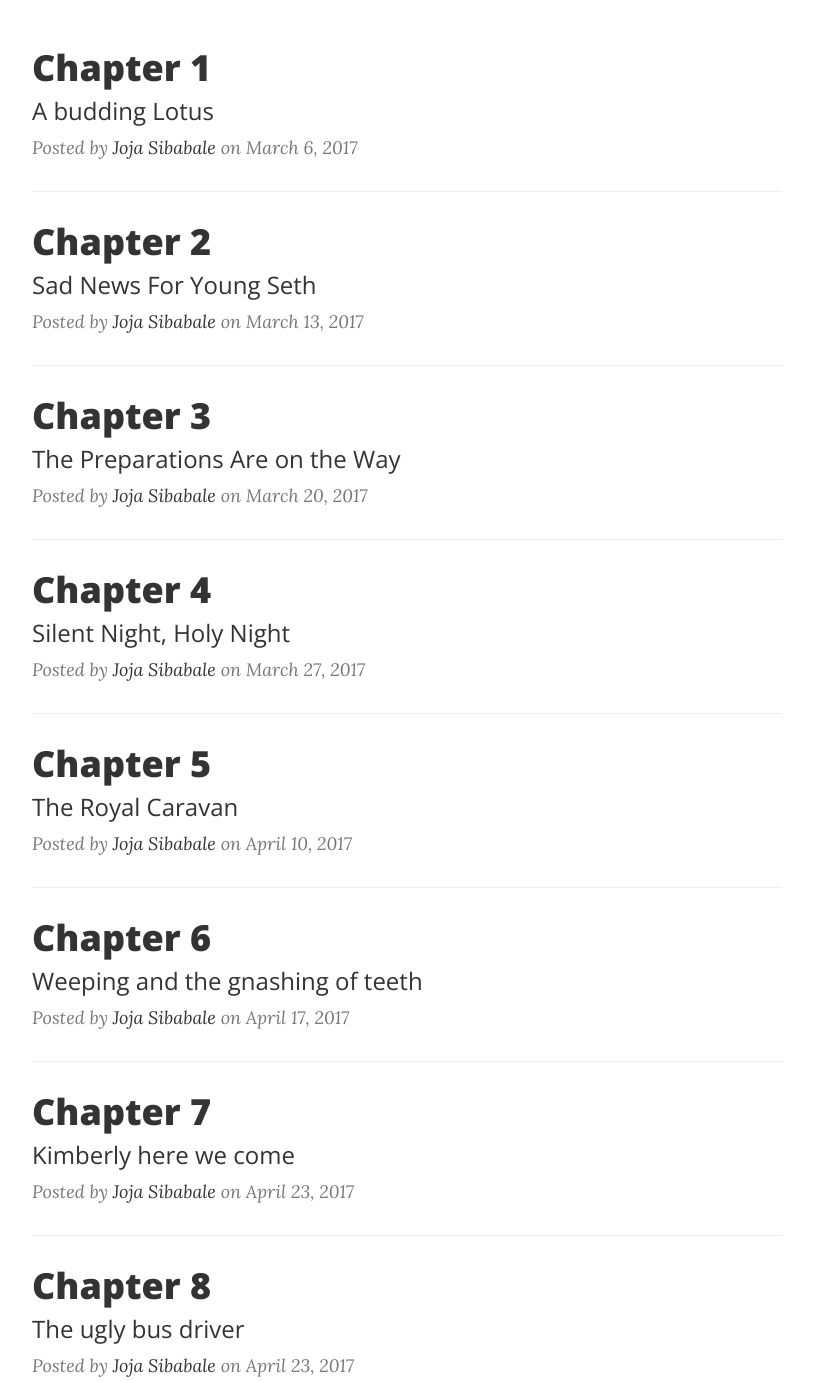
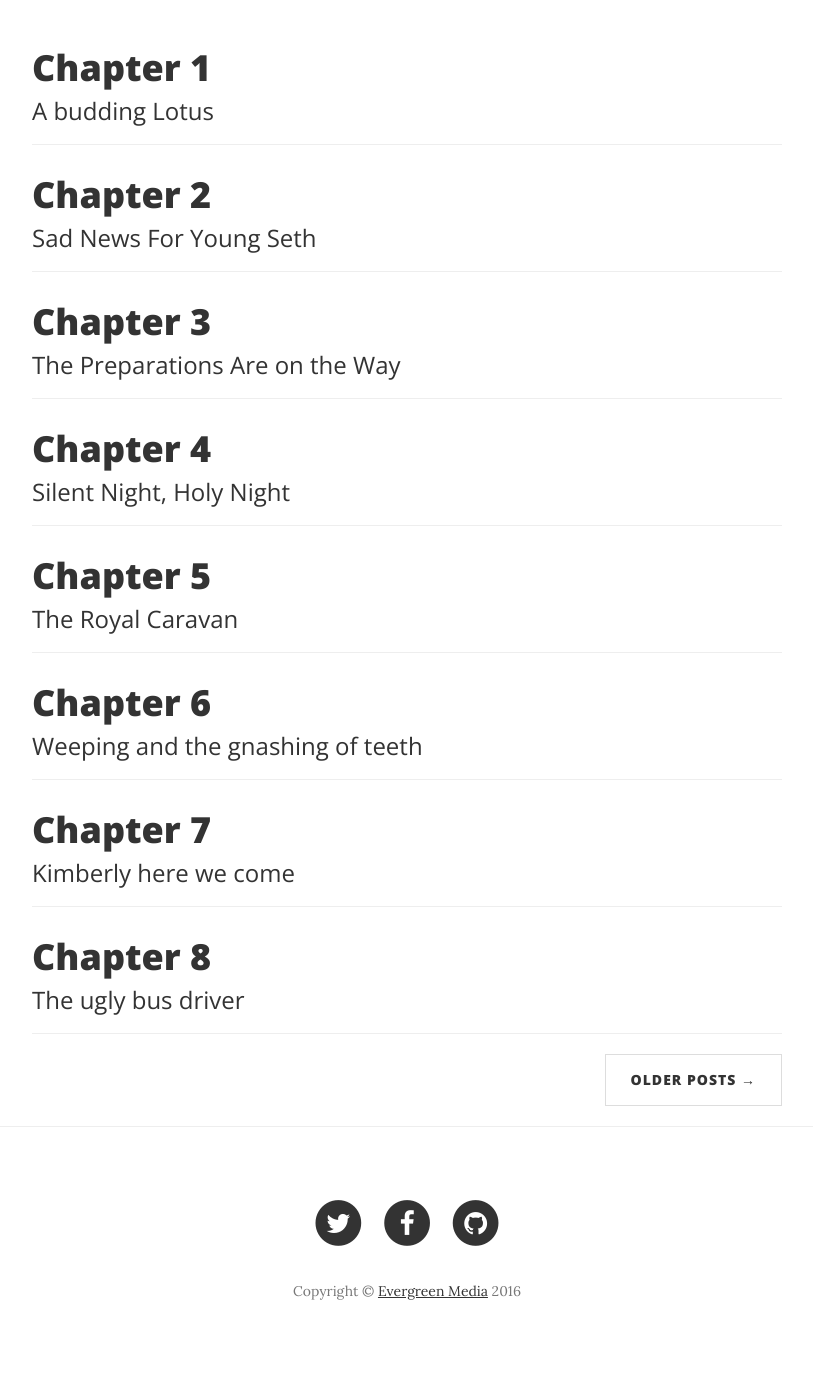
Before and after one commit to sethandleah/sethandleah.github.io, a website: page index.html in a window 1280 px wide. Shown: the part 480-1862 px from the top of the page, without its empty margins (233-1046 px from the left). Drawn offline with nearby package versions, Linux system fonts and the light colour scheme.

Commit message:
remove the line stating that I posted on this particular date

```diff
--- a/index.html
+++ b/index.html
@@ -96,7 +96,6 @@
                             A budding Lotus
                         </h3>
                     </a>
-                    <p class="post-meta">Posted by <a href="https://facebook.com/jojasibabale/">Joja Sibabale</a> on March 6, 2017</p>
                 </div>
                 <hr>
 
@@ -109,7 +108,6 @@
                             Sad News For Young Seth
                         </h3>
                     </a>
-                    <p class="post-meta">Posted by <a href="https://facebook.com/jojasibabale/">Joja Sibabale</a> on March 13, 2017</p>
                 </div>
                 <hr>
 <!--chapter 3  -->
@@ -122,7 +120,6 @@
                             The Preparations Are on the Way
                         </h3>
                     </a>
-                    <p class="post-meta">Posted by <a href="https://facebook.com/jojasibabale/">Joja Sibabale</a> on March 20, 2017</p>
                 </div>
                 <hr>
 <!--chapter 4  -->
@@ -135,7 +132,6 @@
                             Silent Night, Holy Night
                         </h3>
                     </a>
-                    <p class="post-meta">Posted by <a href="https://facebook.com/jojasibabale/">Joja Sibabale</a> on March 27, 2017</p>
                 </div>
                 <hr>
 <!--chapter 5  -->
@@ -148,7 +144,6 @@
                             The Royal Caravan
                         </h3>
                     </a>
-                    <p class="post-meta">Posted by <a href="https://facebook.com/jojasibabale/">Joja Sibabale</a> on April 10, 2017</p>
                 </div>
                 <hr>
 <!--chapter 6  -->
@@ -161,7 +156,6 @@
                             Weeping and the gnashing of teeth
                         </h3>
                     </a>
-                    <p class="post-meta">Posted by <a href="https://facebook.com/jojasibabale/">Joja Sibabale</a> on April 17, 2017</p>
                 </div>
                 <hr>
 <!--chapter 7  -->
@@ -174,7 +168,6 @@
                             Kimberly here we come
                         </h3>
                     </a>
-                    <p class="post-meta">Posted by <a href="https://facebook.com/jojasibabale/">Joja Sibabale</a> on April 23, 2017</p>
                 </div>
                 <hr>
 <!--chapter 8  -->
@@ -187,7 +180,6 @@
                             The ugly bus driver
                         </h3>
                     </a>
-                    <p class="post-meta">Posted by <a href="https://facebook.com/jojasibabale/">Joja Sibabale</a> on April 23, 2017</p>
                 </div>
                 <hr>
 
```
